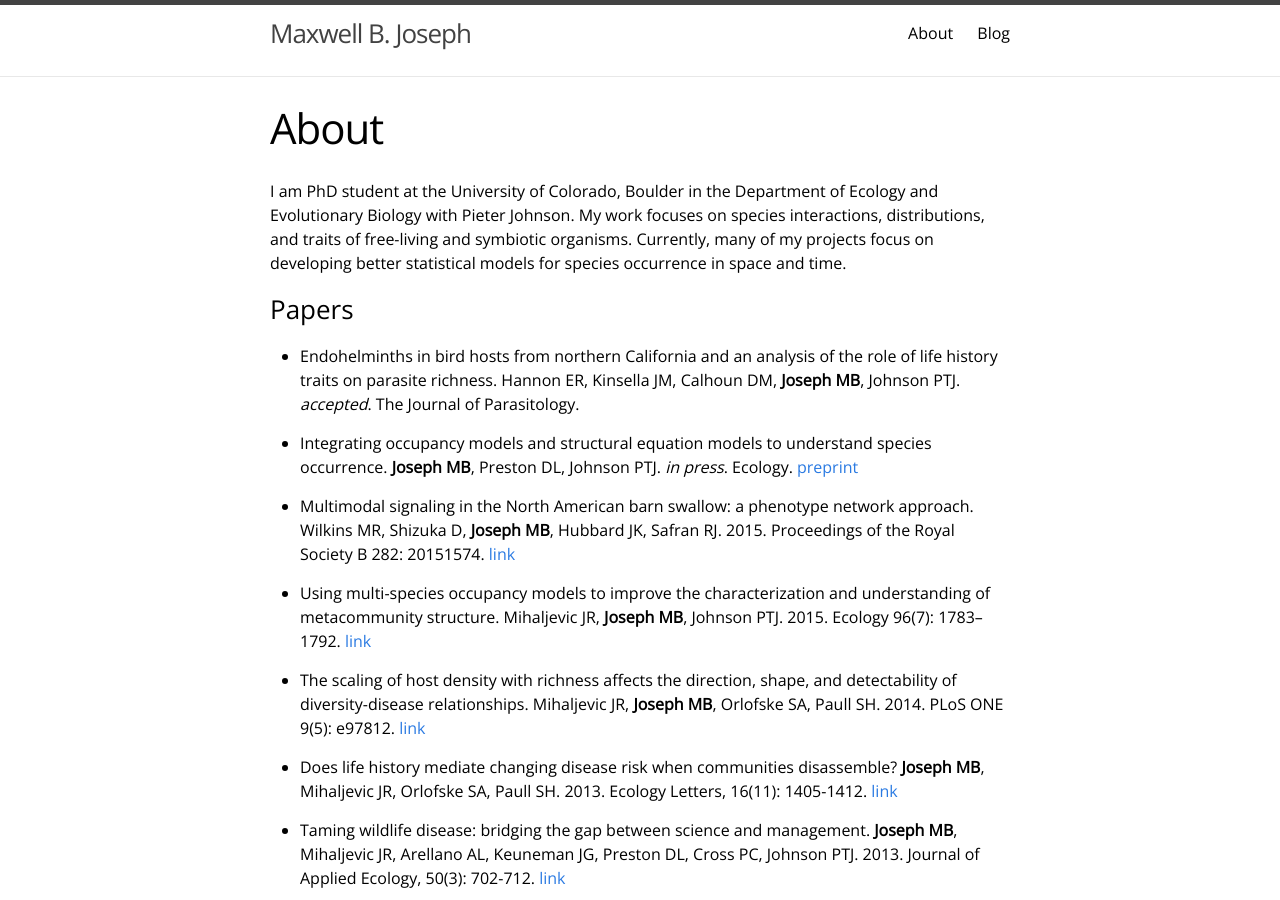
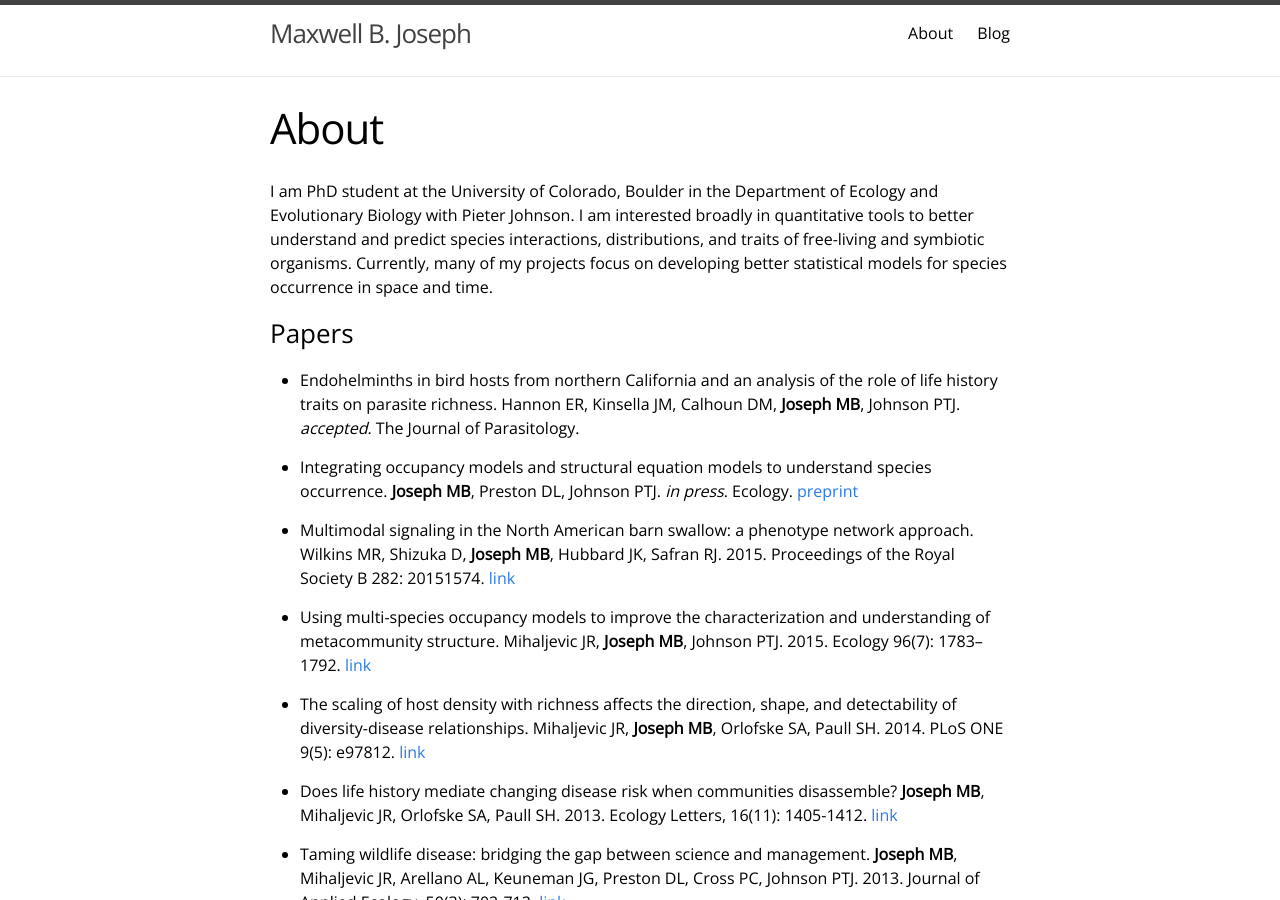
Before and after one commit to mbjoseph/old-website, a Jekyll site: the page built from about.md, in a window 1280 px wide and 900 px high. Built offline with Jekyll 4.4.1, drawn with Linux system fonts in a browser that asks for light colours.

Commit message:
removing redundancy a bit

```diff
--- a/about.md
+++ b/about.md
@@ -6,7 +6,7 @@ weight: 2
 ---
 
 I am PhD student at the University of Colorado, Boulder in the Department of Ecology and Evolutionary Biology with Pieter Johnson.
-My work focuses on species interactions, distributions, and traits of free-living and symbiotic organisms.
+I am interested broadly in quantitative tools to better understand and predict species interactions, distributions, and traits of free-living and symbiotic organisms.
 Currently, many of my projects focus on developing better statistical models for species occurrence in space and time.
 
 ### Papers
```
